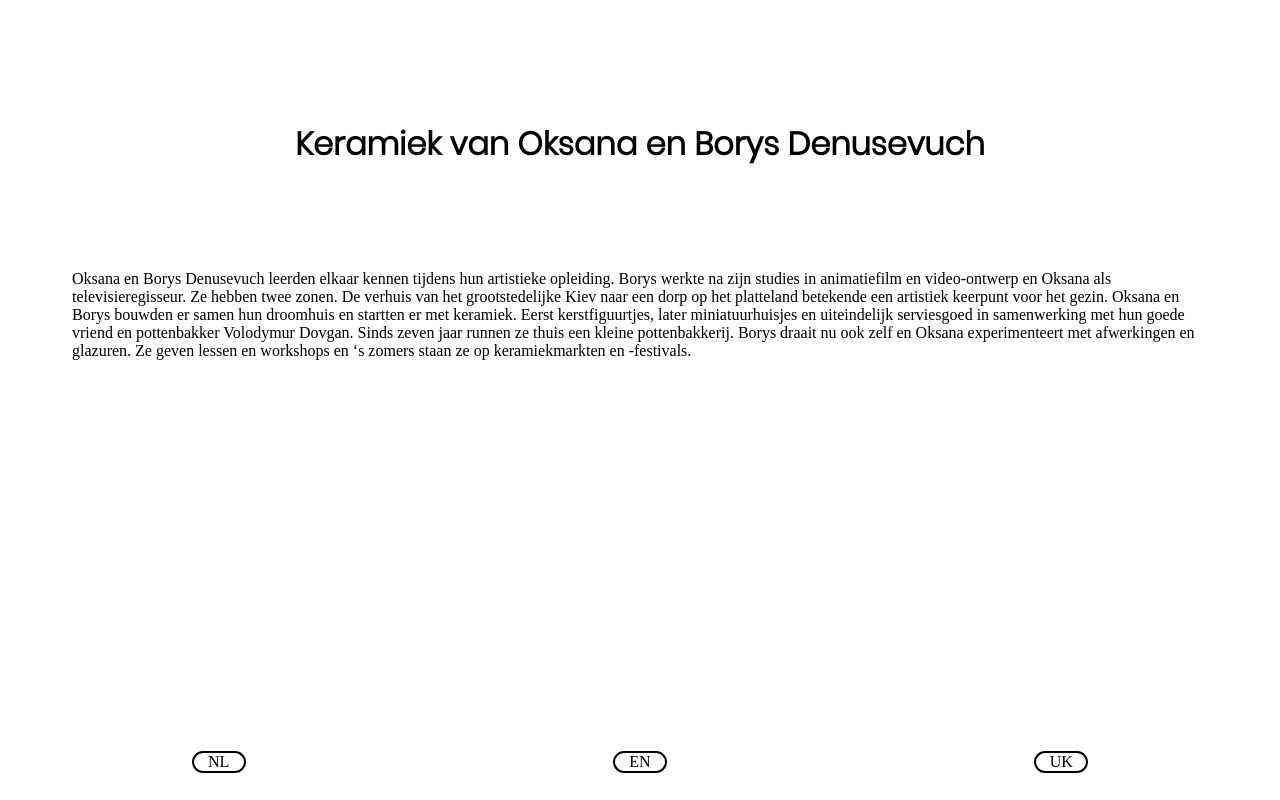
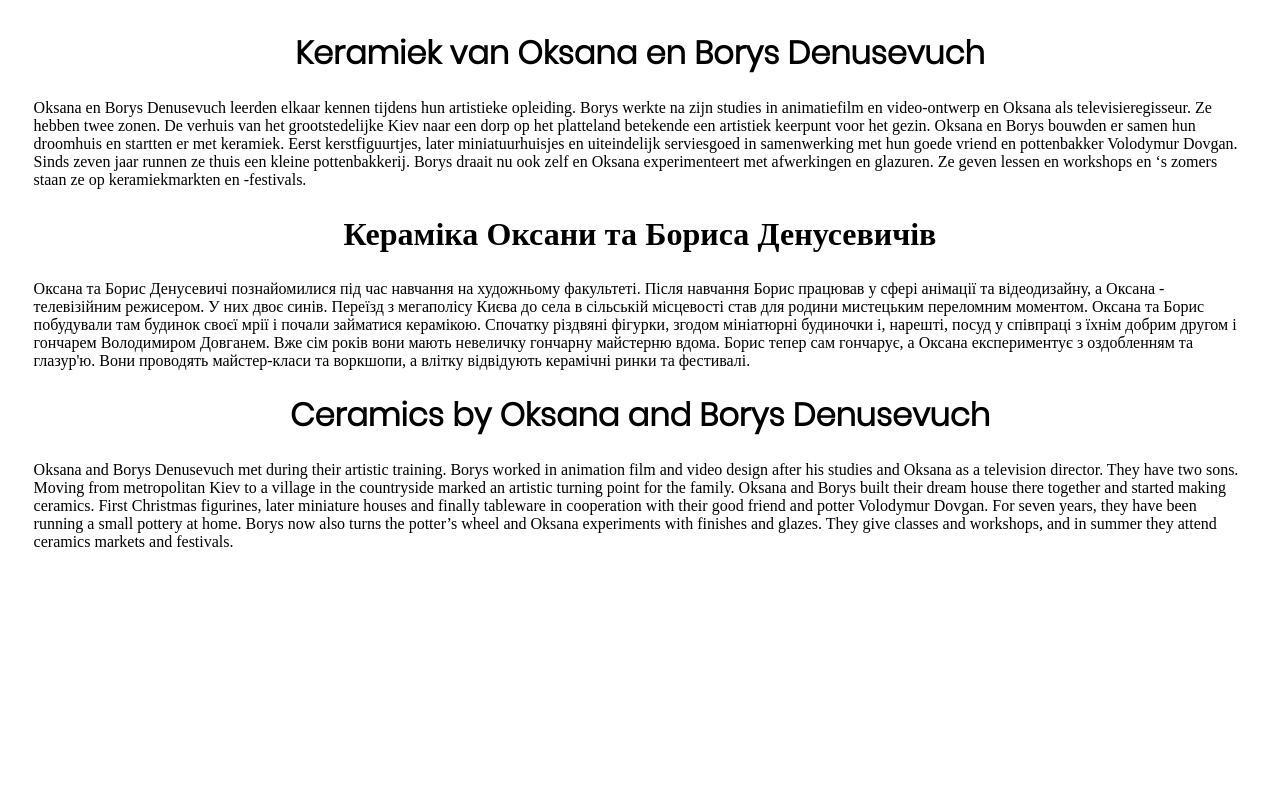
Before and after one commit to DesignMuseumGent/interface-homeland, a React (Create React App) app: page /screen2 in a window 1280 px wide. Built offline with nearby package versions, Linux system fonts and the light colour scheme.

Commit message:
full screen

```diff
--- a/src/App.css
+++ b/src/App.css
@@ -52,7 +52,9 @@ p{
 }
 
 .textContainer{
-    padding: 5vw;
+    padding-left: 2vw;
+    padding-right: 2vw;
+
 }
 
 .grid-even-3{
@@ -74,6 +76,11 @@ p{
     text-align: center;
 }
 
+.textBlock {
+    top: auto;
+    bottom: auto;
+}
+
 /*EMBLA*/
 
 .embla {overflow: hidden;}
--- a/src/screens/Screen_2_text.js
+++ b/src/screens/Screen_2_text.js
@@ -6,13 +6,15 @@ import texts from "../data/text.json"
      const [dateState, setDateState] = useState(new Date());
      const [story, setStory] = useState(0);
      const [language, setLanguage] = useState("NL");
-     const [text, setText] = useState(texts[0]["NL"]["text"]);
-     const [title, setTitle] = useState(texts[0]["NL"]["title"]);
-     console.log(language)
+     const [text, setText] = useState(texts[0][language]["text"]);
+     const [title, setTitle] = useState(texts[0][language]["title"]);
+     //console.log(language)
+
 
      setInterval(function(){
          checkTime();
-         //fetchData(story, language)
+         //setText(texts[story][language]["text"]);
+         //setTitle(texts[story][language]["title"])
      }, 1000)
 
 
@@ -22,10 +24,11 @@ import texts from "../data/text.json"
          if (minute % 2 == 0 && second == 0) {
              if (story < 4){
                  setStory(Number(story) + 1)
-
+                 fetchData(story, language)
              } else {
                  console.log(story)
                  setStory(0);
+                 fetchData(story, language)
              }
          } else {
 
@@ -44,13 +47,31 @@ import texts from "../data/text.json"
 
      function resetText(lang) {
          setLanguage(lang)
-         setText(texts[story][lang]["text"]);
-         setTitle(texts[story][lang]["title"])
      }
 
 
      return(
-         <div className={"textViewer"}>
+         <div className={"textBlock"}>
+             <div>
+                 <h1 style={{textAlign:"center"}}>{texts[story]["NL"]["title"]}</h1>
+                 <div className={"textContainer"}>
+                     <p>{texts[story]["NL"]["text"]}</p>
+                 </div>
+             </div>
+             <div>
+                 <h1 style={{textAlign:"center"}}>{texts[story]["UK"]["title"]}</h1>
+                 <div className={"textContainer"}>
+                     <p>{texts[story]["UK"]["text"]}</p>
+                 </div>
+             </div>
+             <div>
+                 <h1 style={{textAlign:"center"}}>{texts[story]["EN"]["title"]}</h1>
+                 <div className={"textContainer"}>
+                     <p>{texts[story]["EN"]["text"]}</p>
+                 </div>
+             </div>
+         </div>
+         /*<div className={"textViewer"}>
              <div></div>
              <h1 style={{textAlign:"center"}}>{title}</h1>
              <div className={"textContainer"}>
@@ -68,7 +89,7 @@ import texts from "../data/text.json"
                  </div>
              </div>
              <div></div>
-         </div>
+         </div>*/
      )
  }
 
```
